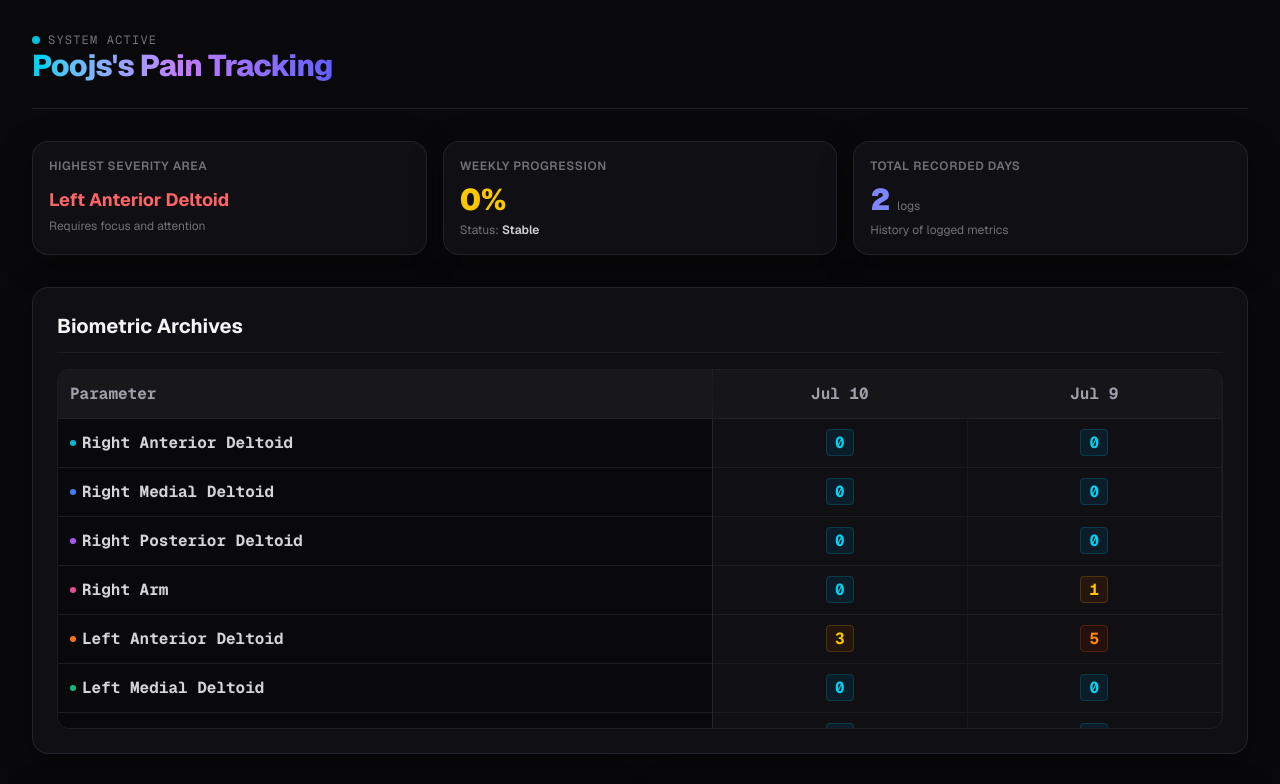
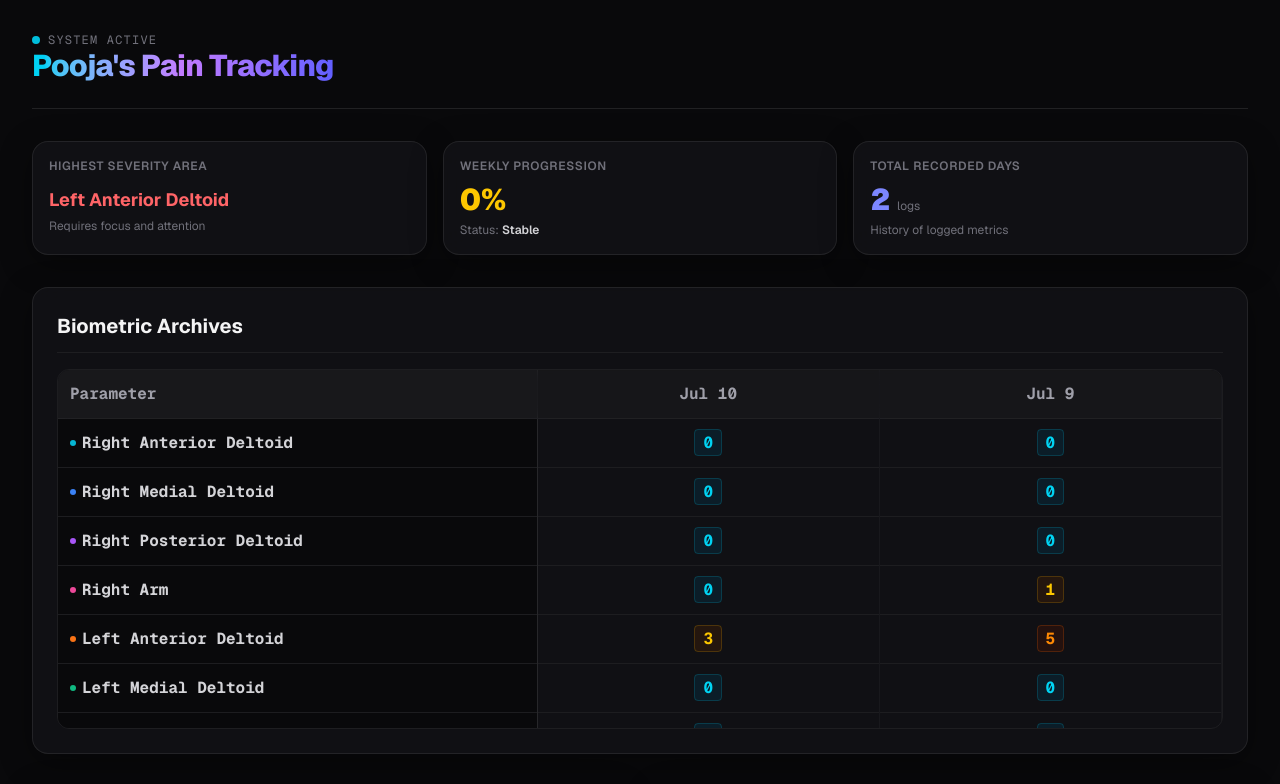
Before and after one commit to vin229n/health-tracker, a Next.js app: page / in a window 1280 px wide. Shown: the top 784 px of the page. Built offline with nearby package versions, Linux system fonts and the light colour scheme; no server answers.

Commit message:
table structure change

```diff
--- a/app/page.tsx
+++ b/app/page.tsx
@@ -537,7 +537,7 @@ export default function Home() {
             <span className="text-xs font-mono tracking-widest text-zinc-500 uppercase">SYSTEM ACTIVE</span>
           </div>
           <h1 className="text-3xl font-extrabold tracking-tight bg-gradient-to-r from-cyan-400 via-purple-400 to-indigo-500 bg-clip-text text-transparent">
-            Poojs's Pain Tracking
+            Pooja's Pain Tracking
           </h1>
           {/* <p className="text-sm text-zinc-400 mt-1">
             Holographic biometric monitoring of upper-body muscular dynamics
@@ -600,7 +600,7 @@ export default function Home() {
             <table className="w-full text-left text-sm md:text-base font-mono border-collapse">
               <thead>
                 <tr className="bg-zinc-900/80 border-b border-zinc-800 text-zinc-400 font-semibold sticky top-0 backdrop-blur z-20">
-                  <th className="p-3 sticky left-0 bg-zinc-900 z-30 border-r border-zinc-800 whitespace-nowrap min-w-[200px]">
+                  <th className="p-3 sticky left-0 bg-zinc-900 z-30 border-r border-zinc-800 min-w-[140px] max-w-[140px]">
                     Parameter
                   </th>
                   {[...logs].reverse().map((entry) => (
@@ -615,10 +615,10 @@ export default function Home() {
                 {parameters.map((param, index) => (
                   <tr key={param.id} className="hover:bg-zinc-900/30 transition-colors">
                     {/* Sticky Parameter Name */}
-                    <td className="p-3 sticky left-0 bg-zinc-950 font-bold text-zinc-300 z-10 border-r border-zinc-800 whitespace-nowrap">
+                    <td className="p-3 sticky left-0 bg-zinc-950 font-bold text-zinc-300 z-10 border-r border-zinc-800 min-w-[140px] max-w-[140px]">
                       <span className="flex items-center gap-1.5">
-                        <span className="w-1.5 h-1.5 rounded-full" style={{ backgroundColor: COLOR_PALETTE[index % COLOR_PALETTE.length] }} />
-                        {param.label}
+                        <span className="w-1.5 h-1.5 rounded-full shrink-0" style={{ backgroundColor: COLOR_PALETTE[index % COLOR_PALETTE.length] }} />
+                        <span>{param.label}</span>
                       </span>
                     </td>
                     {/* Values for each date */}
@@ -638,7 +638,7 @@ export default function Home() {
 
                 {/* 2. Notes Row */}
                 <tr className="hover:bg-zinc-900/30 transition-colors">
-                  <td className="p-3 sticky left-0 bg-zinc-950 font-bold text-zinc-400 z-10 border-r border-zinc-800 whitespace-nowrap">
+                  <td className="p-3 sticky left-0 bg-zinc-950 font-bold text-zinc-400 z-10 border-r border-zinc-800 min-w-[130px] max-w-[130px]">
                     Notes
                   </td>
                   {[...logs].reverse().map((entry) => (
@@ -650,7 +650,7 @@ export default function Home() {
 
                 {/* 3. Actions Row */}
                 <tr className="hover:bg-zinc-900/30 transition-colors">
-                  <td className="p-3 sticky left-0 bg-zinc-950 font-bold text-zinc-400 z-10 border-r border-zinc-800 whitespace-nowrap">
+                  <td className="p-3 sticky left-0 bg-zinc-950 font-bold text-zinc-400 z-10 border-r border-zinc-800 min-w-[130px] max-w-[130px]">
                     Actions
                   </td>
                   {[...logs].reverse().map((entry) => (
```
